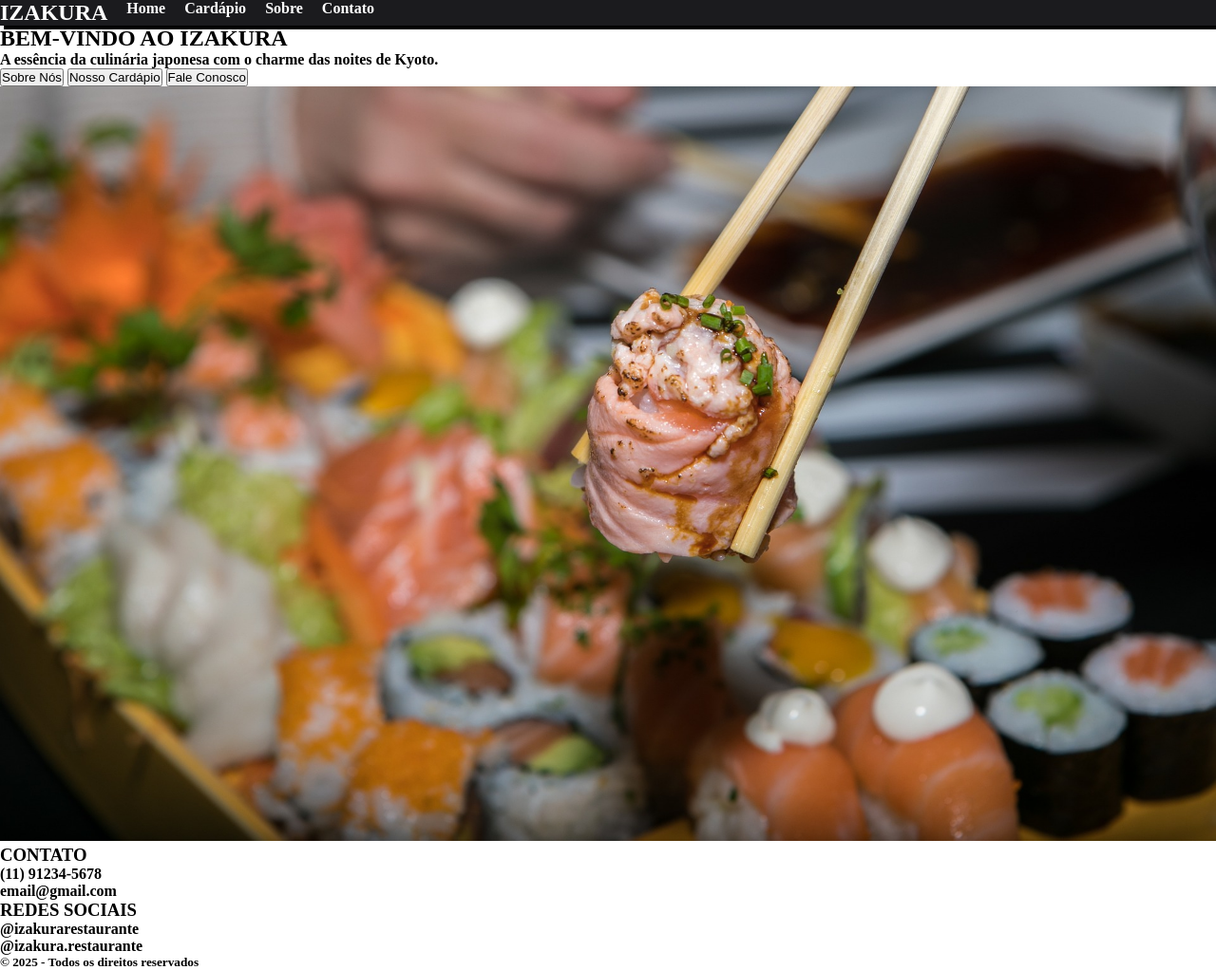
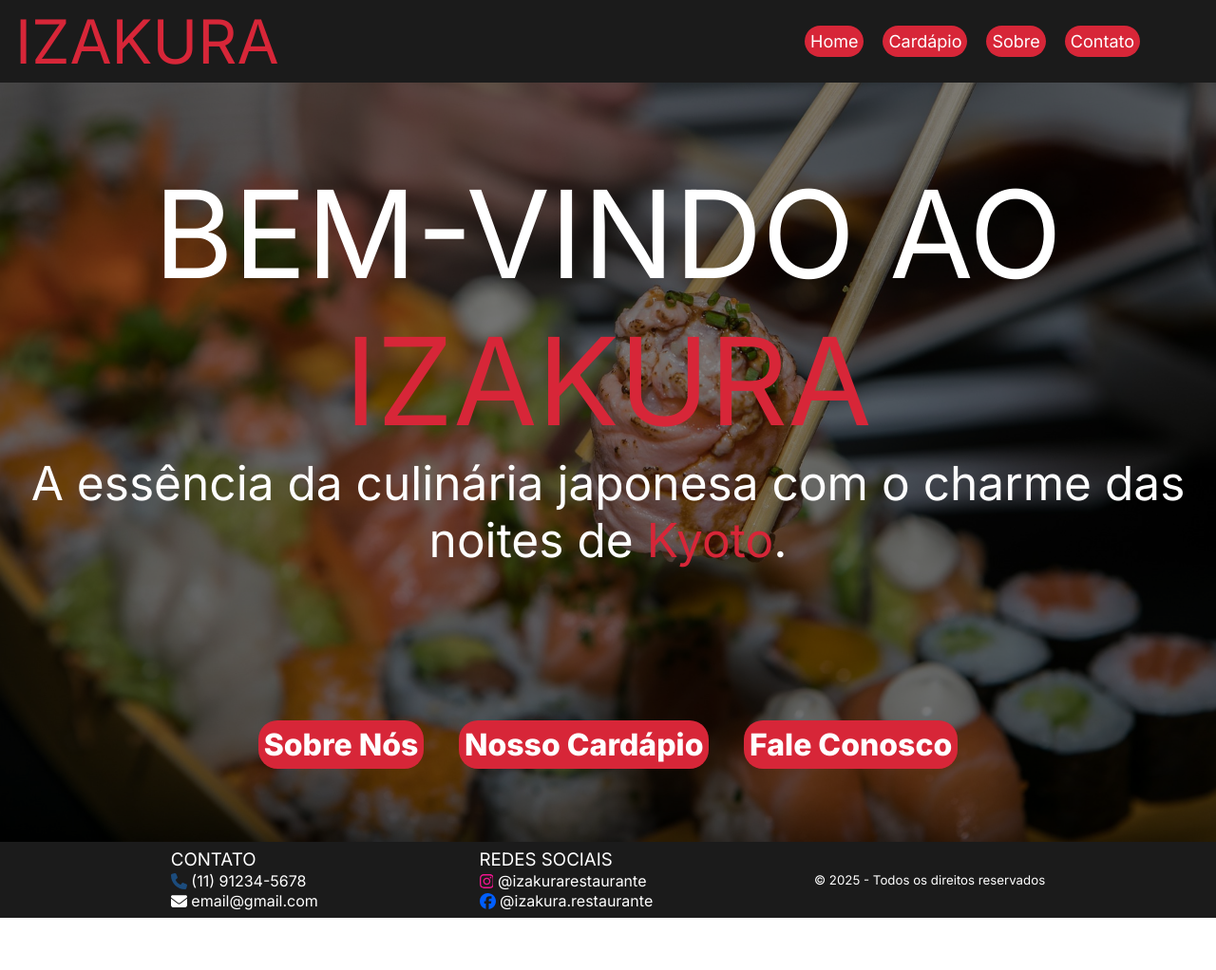
Before and after one commit to Nexus-Consulting-FIAP/Checkpoint02Front, a plain HTML site: page index.html in a window 1280 px wide. Shown: the whole page at 95% size. After the commit the page ends 967 px from the top, so only its background shows below. Drawn offline with Linux system fonts and the light colour scheme.

Commit message:
homepage estilizada

```diff
--- a/index.html
+++ b/index.html
@@ -1,5 +1,6 @@
 <!DOCTYPE html>
 <html lang="pt-br">
+
 <head>
     <meta charset="UTF-8">
     <meta name="viewport" content="width=device-width, initial-scale=1.0">
@@ -7,38 +8,75 @@
     <link rel="stylesheet" href="./src/css/estilo.css">
     <title>Checkpoint 02 Front</title>
 </head>
+
 <body>
     <div id="container">
         <header>
             <nav>
+                <h1 class="red-font">IZAKURA</h1>
                 <ul>
-                    <li><h1>IZAKURA</h1></li>
-                    <li><a href="./index.html">Home</a></li>
+                    <li><a href="#hero">Home</a></li>
                     <li><a href="./pages/cardapio.html">Cardápio</a></li>
                     <li><a href="./pages/sobre.html">Sobre</a></li>
                     <li><a href="./pages/contato.html">Contato</a></li>
                 </ul>
             </nav>
         </header>
-        <section class="hero">
-            <h2>BEM-VINDO AO IZAKURA</h2>
-            <h4>A essência da culinária japonesa com o charme das noites de Kyoto.</h4>
-            <button>Sobre Nós</button>
-            <button>Nosso Cardápio</button>
-            <button>Fale Conosco</button>
-
-
-            <img id="imagem-home" src="./src/assets/imagem_sushi_home.jpg" alt="Image">
+        <section id="hero" class="hero">
+            <div class="black-opacity"><!--semtextoaqui--></div>
+            <div class="z-2">
+                <h2 class="home-title">BEM-VINDO AO <span>IZAKURA</span></h2>
+                <h4 class="home-text">A essência da culinária japonesa com o charme das noites de <span>Kyoto</span>.</h4>
+            </div>
+            <div class="options-hero z-2">
+                <a href="./pages/sobre.html">Sobre Nós</a>
+                <a href="./pages/cardapio.html">Nosso Cardápio</a>
+                <a href="./pages/contato.html">Fale Conosco</a>
+            </div>
         </section>
 
-        <footer>
-            <h3>CONTATO</h3>
-            <h4>(11) 91234-5678</h4>
-            <h4>email@gmail.com</h4>
-            <h3>REDES SOCIAIS</h3>
-            <h4>@izakurarestaurante</h4>
-            <h4>@izakura.restaurante</h4>
-            <h5>&copy; 2025 - Todos os direitos reservados</h5>
+        <footer class="contact">
+            <div>
+                <h3>CONTATO</h3>
+                <h4>
+                    <svg xmlns="http://www.w3.org/2000/svg"
+                        viewBox="0 0 512 512">
+                        <path fill="#1c4c7d"
+                            d="M164.9 24.6c-7.7-18.6-28-28.5-47.4-23.2l-88 24C12.1 30.2 0 46 0 64C0 311.4 200.6 512 448 512c18 0 33.8-12.1 38.6-29.5l24-88c5.3-19.4-4.6-39.7-23.2-47.4l-96-40c-16.3-6.8-35.2-2.1-46.3 11.6L304.7 368C234.3 334.7 177.3 277.7 144 207.3L193.3 167c13.7-11.2 18.4-30 11.6-46.3l-40-96z" />
+                    </svg>
+                    (11) 91234-5678
+                </h4>
+                <h4>
+                    <svg xmlns="http://www.w3.org/2000/svg"
+                        viewBox="0 0 512 512">
+                        <path fill="#ffffff"
+                            d="M48 64C21.5 64 0 85.5 0 112c0 15.1 7.1 29.3 19.2 38.4L236.8 313.6c11.4 8.5 27 8.5 38.4 0L492.8 150.4c12.1-9.1 19.2-23.3 19.2-38.4c0-26.5-21.5-48-48-48L48 64zM0 176L0 384c0 35.3 28.7 64 64 64l384 0c35.3 0 64-28.7 64-64l0-208L294.4 339.2c-22.8 17.1-54 17.1-76.8 0L0 176z" />
+                    </svg>
+                    email@gmail.com
+                </h4>
+            </div>
+
+            <div>
+                <h3>REDES SOCIAIS</h3>
+                <h4>
+                    <svg xmlns="http://www.w3.org/2000/svg" viewBox="0 0 448 512">
+                        <path fill="#f2148f"
+                            d="M224.1 141c-63.6 0-114.9 51.3-114.9 114.9s51.3 114.9 114.9 114.9S339 319.5 339 255.9 287.7 141 224.1 141zm0 189.6c-41.1 0-74.7-33.5-74.7-74.7s33.5-74.7 74.7-74.7 74.7 33.5 74.7 74.7-33.6 74.7-74.7 74.7zm146.4-194.3c0 14.9-12 26.8-26.8 26.8-14.9 0-26.8-12-26.8-26.8s12-26.8 26.8-26.8 26.8 12 26.8 26.8zm76.1 27.2c-1.7-35.9-9.9-67.7-36.2-93.9-26.2-26.2-58-34.4-93.9-36.2-37-2.1-147.9-2.1-184.9 0-35.8 1.7-67.6 9.9-93.9 36.1s-34.4 58-36.2 93.9c-2.1 37-2.1 147.9 0 184.9 1.7 35.9 9.9 67.7 36.2 93.9s58 34.4 93.9 36.2c37 2.1 147.9 2.1 184.9 0 35.9-1.7 67.7-9.9 93.9-36.2 26.2-26.2 34.4-58 36.2-93.9 2.1-37 2.1-147.8 0-184.8zM398.8 388c-7.8 19.6-22.9 34.7-42.6 42.6-29.5 11.7-99.5 9-132.1 9s-102.7 2.6-132.1-9c-19.6-7.8-34.7-22.9-42.6-42.6-11.7-29.5-9-99.5-9-132.1s-2.6-102.7 9-132.1c7.8-19.6 22.9-34.7 42.6-42.6 29.5-11.7 99.5-9 132.1-9s102.7-2.6 132.1 9c19.6 7.8 34.7 22.9 42.6 42.6 11.7 29.5 9 99.5 9 132.1s2.7 102.7-9 132.1z" />
+                    </svg>
+                    @izakurarestaurante
+                </h4>
+                <h4>
+                    <svg xmlns="http://www.w3.org/2000/svg" viewBox="0 0 512 512">
+                        <path fill="#005eff"
+                            d="M512 256C512 114.6 397.4 0 256 0S0 114.6 0 256C0 376 82.7 476.8 194.2 504.5V334.2H141.4V256h52.8V222.3c0-87.1 39.4-127.5 125-127.5c16.2 0 44.2 3.2 55.7 6.4V172c-6-.6-16.5-1-29.6-1c-42 0-58.2 15.9-58.2 57.2V256h83.6l-14.4 78.2H287V510.1C413.8 494.8 512 386.9 512 256h0z" />
+                    </svg>
+                    @izakura.restaurante
+                </h4>
+            </div>
+
+            <div>
+                <h5>&copy; 2025 - Todos os direitos reservados</h5>
+            </div>
         </footer>
     </div>
 
@@ -46,4 +84,5 @@
     <!-- CHAMANDO JS EXTERNO -->
     <script src="./src/js/script.js"></script>
 </body>
+
 </html>
--- a/src/css/estilo.css
+++ b/src/css/estilo.css
@@ -1,43 +1,164 @@
-*{
+/*inter-font // google fonts*/
+@import url('https://fonts.googleapis.com/css2?family=Inter:ital,opsz,wght@0,14..32,100..900;1,14..32,100..900&display=swap');
+
+* {
     margin: 0;
     padding: 0;
     box-sizing: border-box;
+
+    /*inter-font // google fonts*/
+    font-family: "Inter", sans-serif;
+    font-optical-sizing: auto;
+    font-weight: 400;
+    font-style: normal;
 }
 
-body{
-    background: #ffffff;
+html {
+    scroll-behavior: smooth;
+}
+
+:root {
+    --dark: #1b1b1b;
+    --wine-red: #931736;
+    --red: #d72638;
+    --bright-red: #ff0000;
+    --smokewhite: #faf3dd;
+    --white: #fff;
+    --black: #000;
+    --email-bg: rgb(28, 76, 125)
+}
+
+body {
+    background: var(--white);
 
 }
-header{
+
+header {
+    background-color: var(--dark);
+    box-shadow: 4px 4px var(--black);
+}
+
+header nav {
     display: flex;
     justify-content: space-between;
     align-items: center;
-    background-color: #1B1B1E;
-    box-shadow: 4px 4px #000;
+    padding: 0.3rem 5rem;
+    padding-left: 1rem !important;
 }
-header nav ul{
+
+header nav h1 {
+    text-decoration: none;
+    color: var(--red);
+    font-weight: 400;
+    font-size: 4rem;
+}
+
+header nav ul {
     list-style: none;
     display: flex;
     gap: 20px;
 }
-header nav ul li h1{
+
+header nav ul li a {
     text-decoration: none;
-    color:#fff;
+    color: var(--white);
+    font-size: large;
+    font-weight: 400;
+    padding: 6px;
+    background-color: var(--red);
+    border-radius: 35px;
+}
+
+header nav ul li a:hover {
+    background-color: var(--bright-red);
+}
+
+.hero {
+    color: var(--white);
+    display: flex;
+    flex-direction: column;
+    align-items: center;
+    text-align: center;
+    justify-content: space-around;
+    height: 100vh;
+    background-image: url(../assets/imagem_sushi_home.jpg);
+    background-repeat: no-repeat;
+    background-size: cover;
+}
+
+.hero span{
+    color: var(--red)
+}
+
+.black-opacity {
+    position: absolute;
+    height: 100vh;
+    width: 100%;
+    background-color: var(--black);
+    opacity: 50%;
+    z-index:1;
+}
+
+.z-2 {
+    z-index: 2;
+}
+
+.home-title {
+    font-size: 8rem;
+}
+
+.home-text {
+    font-size: 3.1rem;
+}
+
+.options-hero a{
+    text-decoration: none;
+    color: var(--white);
+    font-size: 4rem;
     font-weight: 800;
+    padding: 6px;
+    background-color: var(--red);
+    border-radius: 20px;
+    margin: 0 3vw;
 }
-header nav ul li a{
-    text-decoration: none;
-    color:#fff;
-    font-weight: 600;
+
+.options-hero a:hover{
+    background-color: var(--bright-red);
 }
-header nav ul li a:hover{
-    color:#D72638;
-}
-.hero{
-    justify-content: space-between;
-    gap: 20px;
-}
-#imagem-home{
+
+#imagem-home {
     opacity: 100%;
     width: 1280px;
 }
+
+.contact {
+    color: var(--white);
+    background-color: var(--dark);
+    padding: 0px 10px;
+    display: flex;
+    justify-content: space-evenly;
+    align-items: center;
+    height: 5rem;
+    text-align: justify;
+}
+
+.contact svg{
+    position: relative;
+    top: 3px;
+    height: 17px;
+}
+
+/*responsividade*/
+@media screen and (width <= 1550px) {
+    .options-hero a {
+        font-size: 2rem;
+        margin: 0 1rem;
+    }
+}
+
+@media screen and (width <= 800px) {
+    .options-hero a {
+        font-size: 1.2rem;
+        margin: 0 0.2rem;
+    }
+}
```
